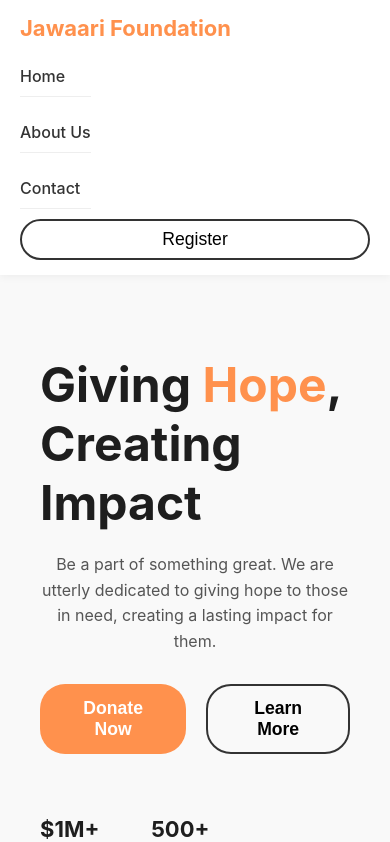
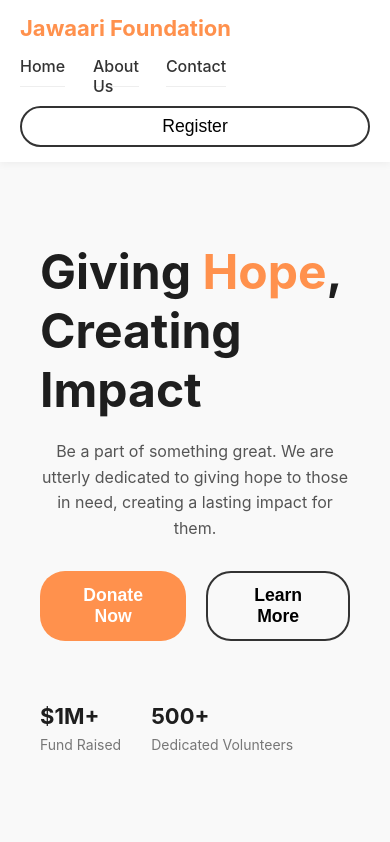
Before and after one commit to Cabdisamad-pixel/Jawaari-Foundation, a React (Create React App) app: page / in a window 390 px wide. Shown: the top 842 px of the page. Built offline with nearby package versions, Linux system fonts and the light colour scheme.

Commit message:
third update

```diff
--- a/src/Components/Header/Header.module.css
+++ b/src/Components/Header/Header.module.css
@@ -63,7 +63,7 @@
   }
 
   .nav ul {
-    flex-direction: column;
+    flex-direction: row;
     gap: 15px;
     width: 100%;
     padding-left: 0;
@@ -74,7 +74,7 @@
   }
 
   .nav a {
-    display: block;
+    display: inline;
     width: 100%;
     padding: 10px 0;
     border-bottom: 1px solid #eee;
```
